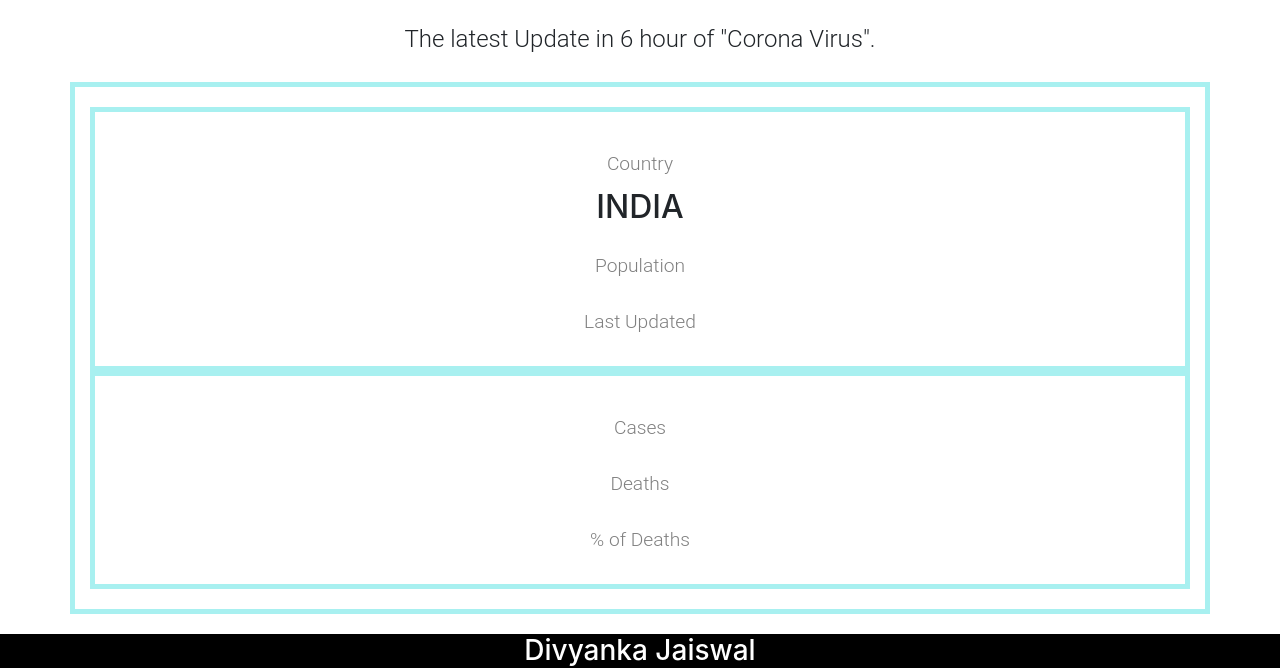
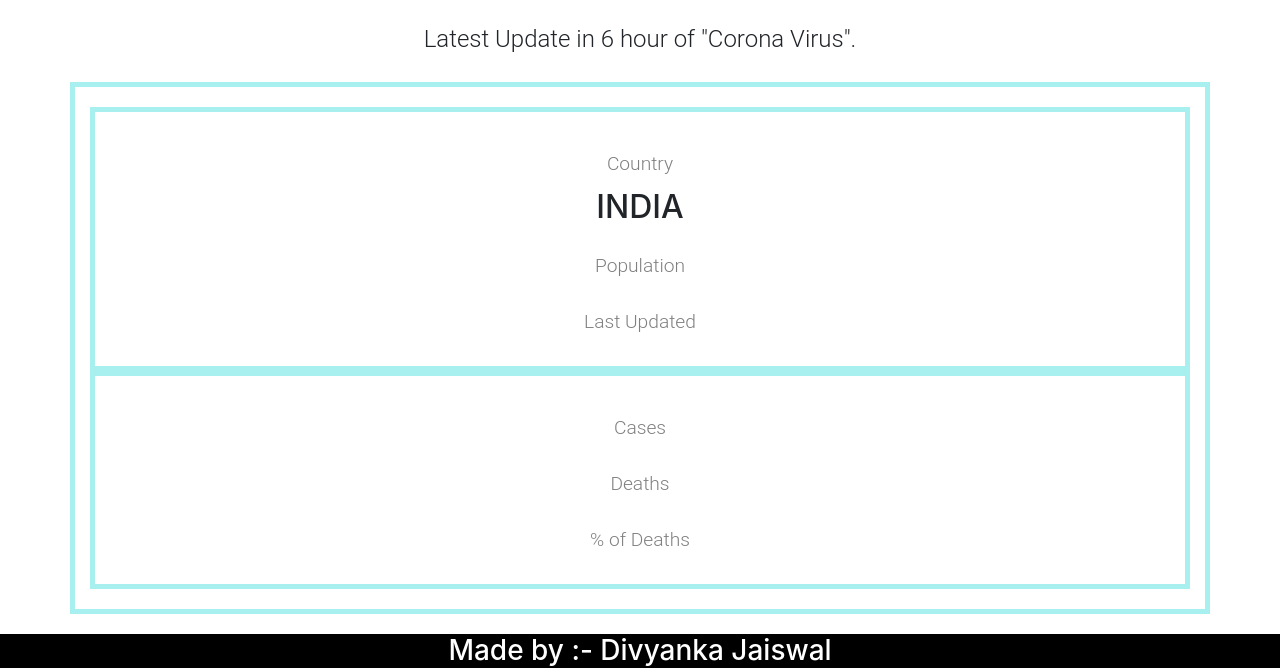
Before and after one commit to Divyanka02/Coronavirus_livestatus, a plain HTML site: page index.html in a window 1280 px wide. Shown: the part 764-1432 px from the top of the page. Drawn offline with nearby package versions, Linux system fonts and the light colour scheme; no server answers.

Commit message:
Update index.html

```diff
--- a/index.html
+++ b/index.html
@@ -38,7 +38,7 @@
 <!--corona latest update-->
 <div class="container-fluid">
 <h1 class="title">COVID-19 Tracker</h1>
-	<h2 class="subtitle">The latest Update in 6 hour of "Corona Virus".</h2>
+	<h2 class="subtitle">Latest Update in 6 hour of "Corona Virus".</h2>
 	<div class="container">
         <div class="container">
 			<h4>Country</h4>
@@ -64,7 +64,7 @@
   <!--****************FOOTER*****************-->
 
 <footer class="foot">
-   <h3 class="text-center">Divyanka Jaiswal</h3>
+   <h3 class="text-center">Made by :- Divyanka Jaiswal</h3>
 
 </footer>
 
```
